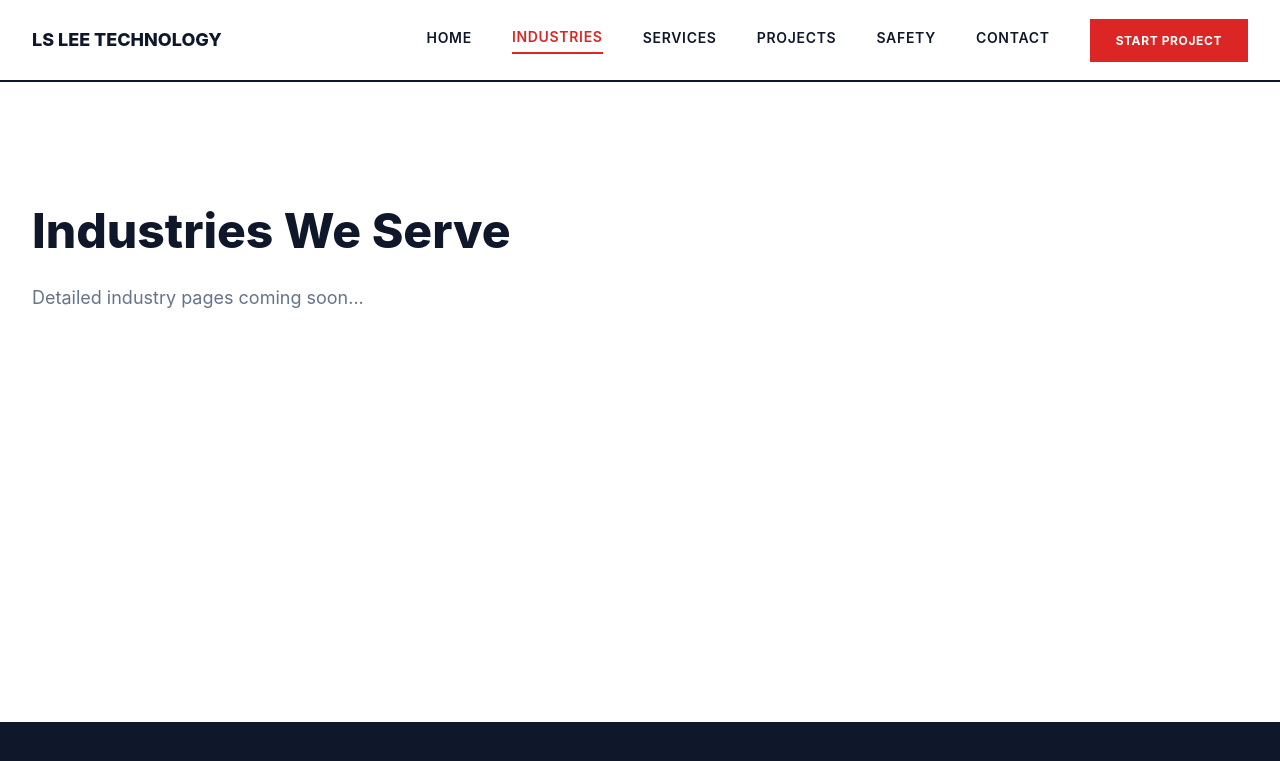
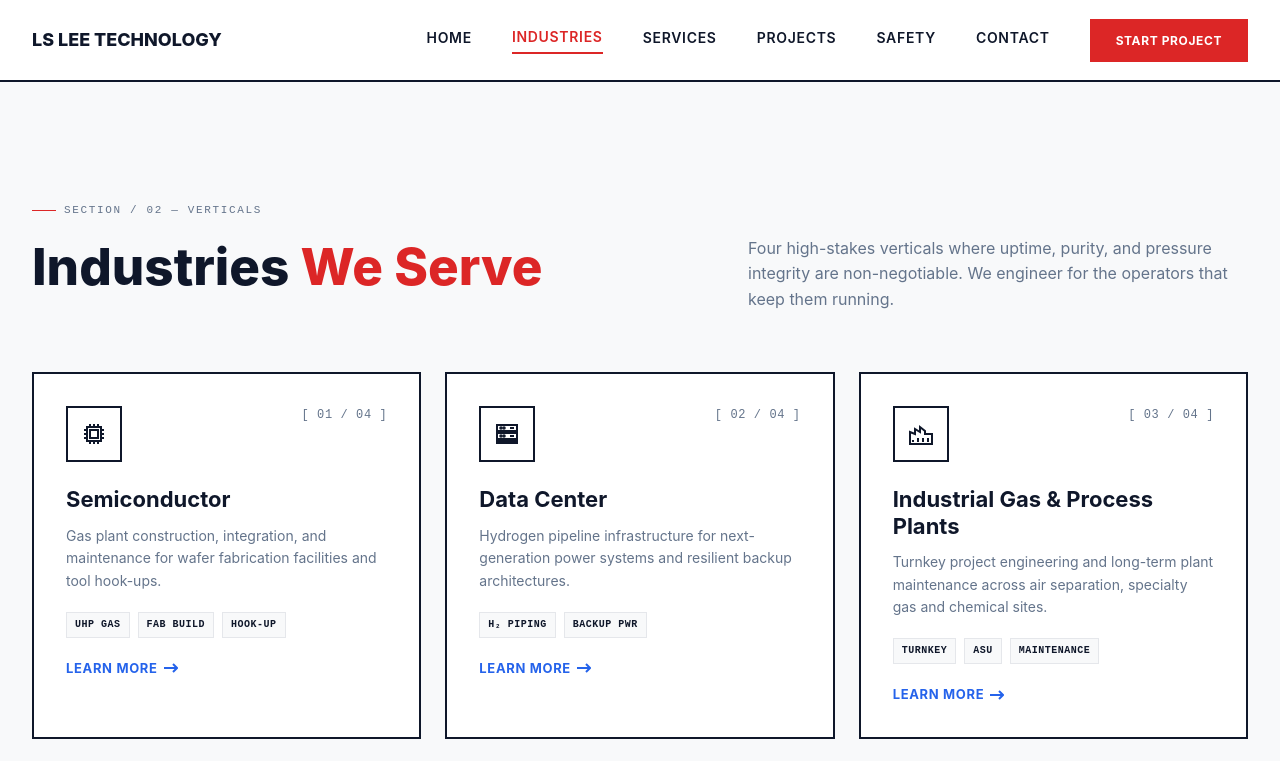
Before and after one commit to lsleewebsite/LS-LEE-TECH-2, a React (Vite) app: page /#/Industries in a window 1280 px wide. Shown: the top 761 px of the page. Built offline with nearby package versions, Linux system fonts and the light colour scheme.

Commit message:
Update Industries.jsx

```diff
--- a/src/pages/Industries.jsx
+++ b/src/pages/Industries.jsx
@@ -1,16 +1,213 @@
 import React from 'react'
 
+const Icon = {
+  Chip: (p) => (
+    <svg width="28" height="28" viewBox="0 0 28 28" fill="none" stroke="currentColor" strokeWidth="2" {...p}>
+      <rect x="7" y="7" width="14" height="14" />
+      <rect x="10" y="10" width="8" height="8" />
+      <line x1="4" y1="10" x2="7" y2="10" /><line x1="4" y1="14" x2="7" y2="14" /><line x1="4" y1="18" x2="7" y2="18" />
+      <line x1="21" y1="10" x2="24" y2="10" /><line x1="21" y1="14" x2="24" y2="14" /><line x1="21" y1="18" x2="24" y2="18" />
+      <line x1="10" y1="4" x2="10" y2="7" /><line x1="14" y1="4" x2="14" y2="7" /><line x1="18" y1="4" x2="18" y2="7" />
+      <line x1="10" y1="21" x2="10" y2="24" /><line x1="14" y1="21" x2="14" y2="24" /><line x1="18" y1="21" x2="18" y2="24" />
+    </svg>
+  ),
+  Server: (p) => (
+    <svg width="28" height="28" viewBox="0 0 28 28" fill="none" stroke="currentColor" strokeWidth="2" {...p}>
+      <rect x="4" y="5" width="20" height="6" /><rect x="4" y="13" width="20" height="6" /><rect x="4" y="21" width="20" height="2" />
+      <circle cx="8" cy="8" r="0.8" fill="currentColor" /><circle cx="11" cy="8" r="0.8" fill="currentColor" />
+      <circle cx="8" cy="16" r="0.8" fill="currentColor" /><circle cx="11" cy="16" r="0.8" fill="currentColor" />
+      <line x1="17" y1="8" x2="21" y2="8" /><line x1="17" y1="16" x2="21" y2="16" />
+    </svg>
+  ),
+  Plant: (p) => (
+    <svg width="28" height="28" viewBox="0 0 28 28" fill="none" stroke="currentColor" strokeWidth="2" {...p}>
+      <path d="M3 24 V12 L8 14 V9 L13 12 V7 L18 11 V14 H25 V24 Z" />
+      <line x1="6" y1="20" x2="6" y2="22" /><line x1="11" y1="18" x2="11" y2="22" /><line x1="16" y1="18" x2="16" y2="22" /><line x1="21" y1="18" x2="21" y2="22" />
+      <line x1="2" y1="24" x2="26" y2="24" />
+    </svg>
+  ),
+  H2: (p) => (
+    <svg width="28" height="28" viewBox="0 0 28 28" fill="none" stroke="currentColor" strokeWidth="2" {...p}>
+      <circle cx="14" cy="14" r="10" />
+      <text x="14" y="18" fontSize="11" fontWeight="700" fontFamily="Archivo" textAnchor="middle" fill="currentColor" stroke="none">H₂</text>
+    </svg>
+  ),
+  Arrow: (p) => (
+    <svg width="14" height="10" viewBox="0 0 14 10" fill="none" stroke="currentColor" strokeWidth="2" {...p}>
+      <line x1="0" y1="5" x2="13" y2="5" /><polyline points="9,1 13,5 9,9" />
+    </svg>
+  )
+}
+
 export default function Industries() {
+  const items = [
+    {
+      num: "01",
+      icon: <Icon.Chip />,
+      title: "Semiconductor",
+      desc: "Gas plant construction, integration, and maintenance for wafer fabrication facilities and tool hook-ups.",
+      tags: ["UHP GAS", "FAB BUILD", "HOOK-UP"]
+    },
+    {
+      num: "02",
+      icon: <Icon.Server />,
+      title: "Data Center",
+      desc: "Hydrogen pipeline infrastructure for next-generation power systems and resilient backup architectures.",
+      tags: ["H₂ PIPING", "BACKUP PWR"]
+    },
+    {
+      num: "03",
+      icon: <Icon.Plant />,
+      title: "Industrial Gas & Process Plants",
+      desc: "Turnkey project engineering and long-term plant maintenance across air separation, specialty gas and chemical sites.",
+      tags: ["TURNKEY", "ASU", "MAINTENANCE"]
+    },
+    {
+      num: "04",
+      icon: <Icon.H2 />,
+      title: "New Energy / Hydrogen",
+      desc: "Hydrogen infrastructure engineering, tube trailer testing and certification for the regional clean-energy transition.",
+      tags: ["H₂", "CERTIFICATION", "TUBE TRAILER"]
+    },
+  ]
+
   return (
-    <div style={{ padding: '120px 32px 80px', minHeight: '80vh' }}>
+    <section style={{ padding: '120px 32px 80px', background: '#F8F9FA', minHeight: '100vh' }}>
       <div style={{ maxWidth: '1360px', margin: '0 auto' }}>
-        <h1 style={{ fontSize: '48px', fontWeight: 800, marginBottom: '24px' }}>
-          Industries We Serve
-        </h1>
-        <p style={{ fontSize: '18px', color: '#64748B', marginBottom: '40px' }}>
-          Detailed industry pages coming soon...
+        {/* Header */}
+        <div style={{ marginBottom: '60px' }}>
+          <div style={{
+            fontSize: '11px',
+            letterSpacing: '0.15em',
+            marginBottom: '16px',
+            color: '#64748B',
+            fontFamily: 'monospace',
+            display: 'flex',
+            alignItems: 'center',
+            gap: '8px'
+          }}>
+            <span style={{ width: '24px', height: '1px', background: '#DC2626' }}></span>
+            SECTION / 02 — VERTICALS
+          </div>
+
+          <div style={{ display: 'flex', justifyContent: 'space-between', alignItems: 'start', gap: '40px', flexWrap: 'wrap' }}>
+            <h2 style={{ fontSize: 'clamp(36px, 4vw, 52px)', fontWeight: 800, margin: 0 }}>
+              Industries <span style={{ color: '#DC2626' }}>We Serve</span>
+            </h2>
+            <p style={{
+              fontSize: '16px',
+              color: '#64748B',
+              maxWidth: '500px',
+              lineHeight: 1.6,
+              margin: 0
+            }}>
+              Four high-stakes verticals where uptime, purity, and pressure integrity are non-negotiable.
+              We engineer for the operators that keep them running.
             </p>
           </div>
         </div>
+
+        {/* Industry Cards */}
+        <div style={{
+          display: 'grid',
+          gridTemplateColumns: 'repeat(auto-fit, minmax(300px, 1fr))',
+          gap: '24px'
+        }}>
+          {items.map((it) => (
+            <div key={it.num} style={{
+              padding: '32px',
+              background: '#FFF',
+              border: '2px solid #0F172A',
+              transition: 'all 0.3s'
+            }}>
+              {/* Top: Icon + Number */}
+              <div style={{
+                display: 'flex',
+                justifyContent: 'space-between',
+                alignItems: 'start',
+                marginBottom: '24px'
+              }}>
+                <div style={{
+                  width: '56px',
+                  height: '56px',
+                  border: '2px solid #0F172A',
+                  display: 'flex',
+                  alignItems: 'center',
+                  justifyContent: 'center',
+                  color: '#0F172A'
+                }}>
+                  {it.icon}
+                </div>
+                <div style={{
+                  fontSize: '12px',
+                  color: '#64748B',
+                  fontFamily: 'monospace',
+                  letterSpacing: '0.05em'
+                }}>
+                  [ {it.num} / 04 ]
+                </div>
+              </div>
+
+              {/* Title */}
+              <h3 style={{
+                fontSize: '22px',
+                fontWeight: 700,
+                marginBottom: '12px',
+                color: '#0F172A'
+              }}>
+                {it.title}
+              </h3>
+
+              {/* Description */}
+              <p style={{
+                fontSize: '14px',
+                color: '#64748B',
+                lineHeight: 1.6,
+                marginBottom: '20px'
+              }}>
+                {it.desc}
+              </p>
+
+              {/* Tags */}
+              <div style={{
+                display: 'flex',
+                gap: '8px',
+                flexWrap: 'wrap',
+                marginBottom: '20px'
+              }}>
+                {it.tags.map(tag => (
+                  <span key={tag} style={{
+                    fontSize: '10px',
+                    padding: '4px 8px',
+                    background: '#F8F9FA',
+                    border: '1px solid #E5E7EB',
+                    fontFamily: 'monospace',
+                    letterSpacing: '0.05em',
+                    fontWeight: 600
+                  }}>
+                    {tag}
+                  </span>
+                ))}
+              </div>
+
+              {/* Learn More Link */}
+              <div style={{
+                fontSize: '13px',
+                fontWeight: 700,
+                color: '#2563EB',
+                textTransform: 'uppercase',
+                letterSpacing: '0.05em',
+                display: 'flex',
+                alignItems: 'center',
+                gap: '6px',
+                cursor: 'pointer'
+              }}>
+                Learn More <Icon.Arrow style={{ stroke: '#2563EB' }} />
+              </div>
+            </div>
+          ))}
+        </div>
+      </div>
+    </section>
   )
 }
```
Lines whose indentation alone changed are shown as unchanged.
